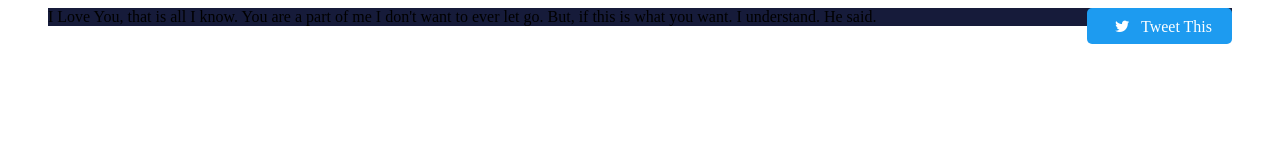
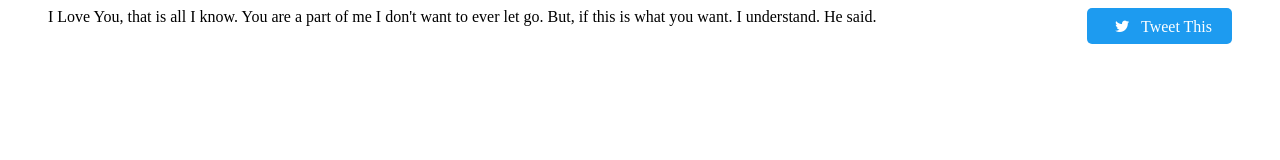
Before and after one commit to andausman/Click-To-Tweet-Block, a plain HTML site: page Index.html in a window 1280 px wide. Drawn offline with Linux system fonts and the light colour scheme.

Commit message:
Changes color

```diff
--- a/Index.html
+++ b/Index.html
@@ -1,4 +1,4 @@
-<blockquote style=" background-color:161b3a !important;">
+<blockquote>
     I Love You, that is all I know.
     You are a part of me I don't want to ever let go.
     But, if this is what you want. I understand.
```
